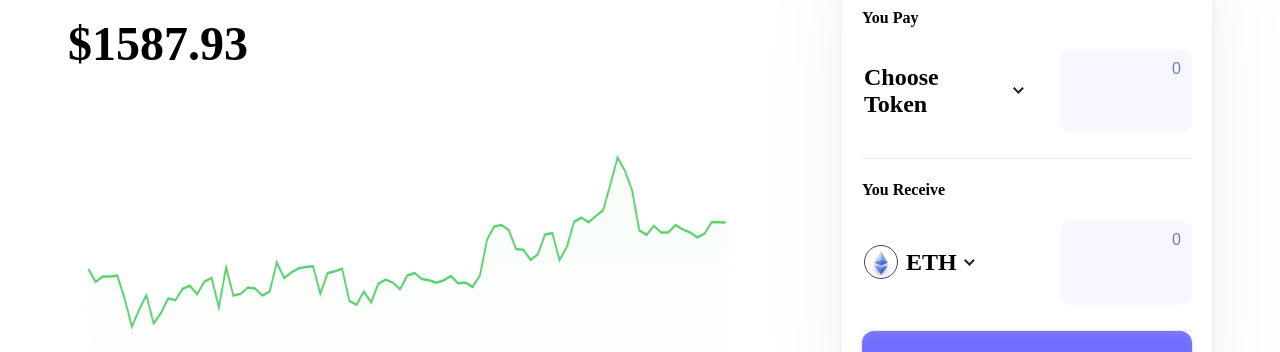
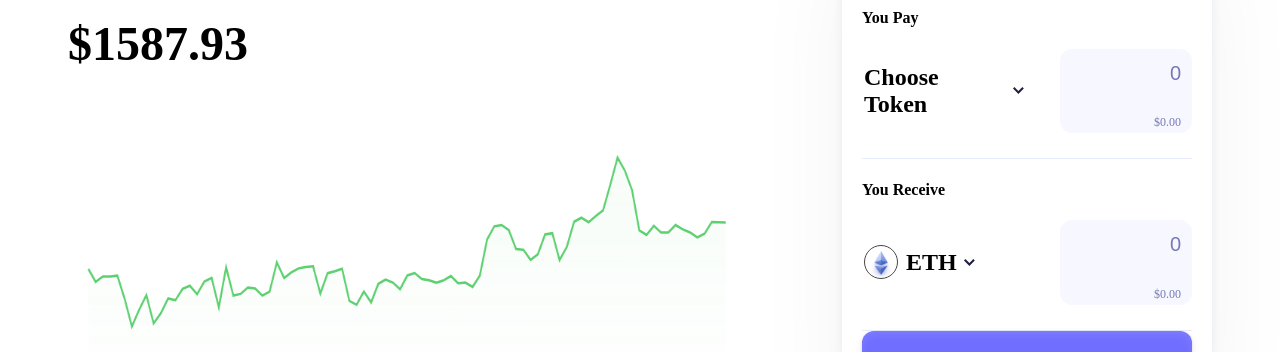
Before and after one commit to 15akash/token-pairs, a Next.js app: page / in a window 1280 px wide. Shown: the part 191-543 px from the top of the page. Built offline with nearby package versions, Linux system fonts and the light colour scheme.

Commit message:
cosmetic changes in input field

```diff
--- a/ui/components/input/Input.module.scss
+++ b/ui/components/input/Input.module.scss
@@ -2,6 +2,20 @@
     background-color: rgb(247, 247, 255);
     border-radius: 12px;
     border: 1px solid rgb(247, 247, 255);
+    text-align: right;
+    position: relative;
+
+    p {
+      margin: 0;
+      position: absolute;
+      right: 13;
+      bottom: 2px;
+      text-align: right;
+      padding: 0 10px;
+      color: rgb(117, 120, 181);
+      font-size: 12px;
+      font-weight: 500;
+    }
 
     input {
         background-color: transparent;
@@ -10,15 +24,17 @@
         outline: none;
         text-align: right;
         padding: 10px;
-        color: #7578b5;
-        font-weight: 500;
-        font-size: 16px;
+        color: rgb(31, 31, 65);
+        font-size: 22px;
+        font-weight: 600;
+        margin-bottom: 7px;
+        line-height: 26px;
     }
 
     input::placeholder {
         color: #7578b5;
         font-weight: 500;
-        font-size: 16px;
+        font-size: 20px;
     }
 
     input::-webkit-outer-spin-button,
--- a/ui/components/input/index.tsx
+++ b/ui/components/input/index.tsx
@@ -4,9 +4,9 @@ import styles from './Input.module.scss';
 
 const Input = () => {
 	return (
-		<Flexbox className={styles['input-con']}>
+		<Flexbox direction="column" alignItems="flex-end" className={styles['input-con']}>
 			<input type="number" placeholder="0" />
-			<p></p>
+			<p>$0.00</p>
 		</Flexbox>
 	);
 };
```
